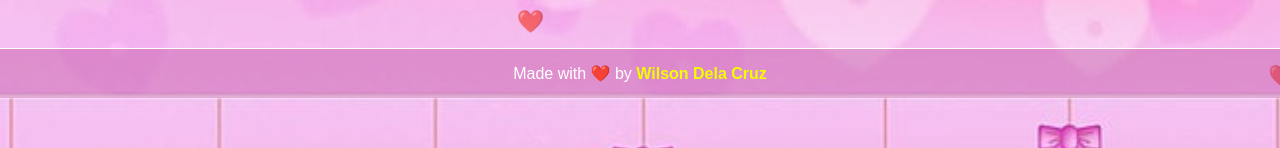
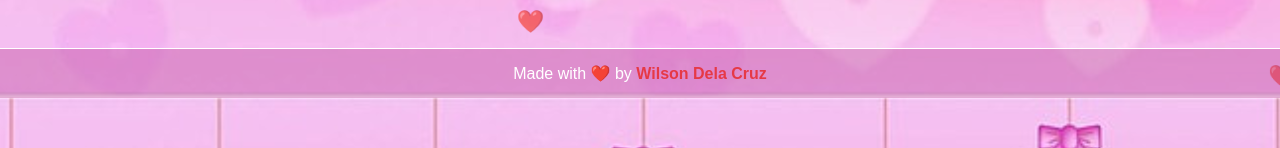
Before and after one commit to Wilson07160530/FOR-MY-SPECIAL-ONE-, a plain HTML site: page index.html in a window 1280 px wide. Shown: the part 702-850 px from the top of the page. Drawn offline with Linux system fonts and the light colour scheme.

Commit message:
Update index.html

```diff
--- a/index.html
+++ b/index.html
@@ -143,7 +143,7 @@
         z-index: 1000;
     }
     #footer a {
-        color: #f2fe00;
+        color: #e63946;
         text-decoration: none;
         font-weight: bold;
     }
```
